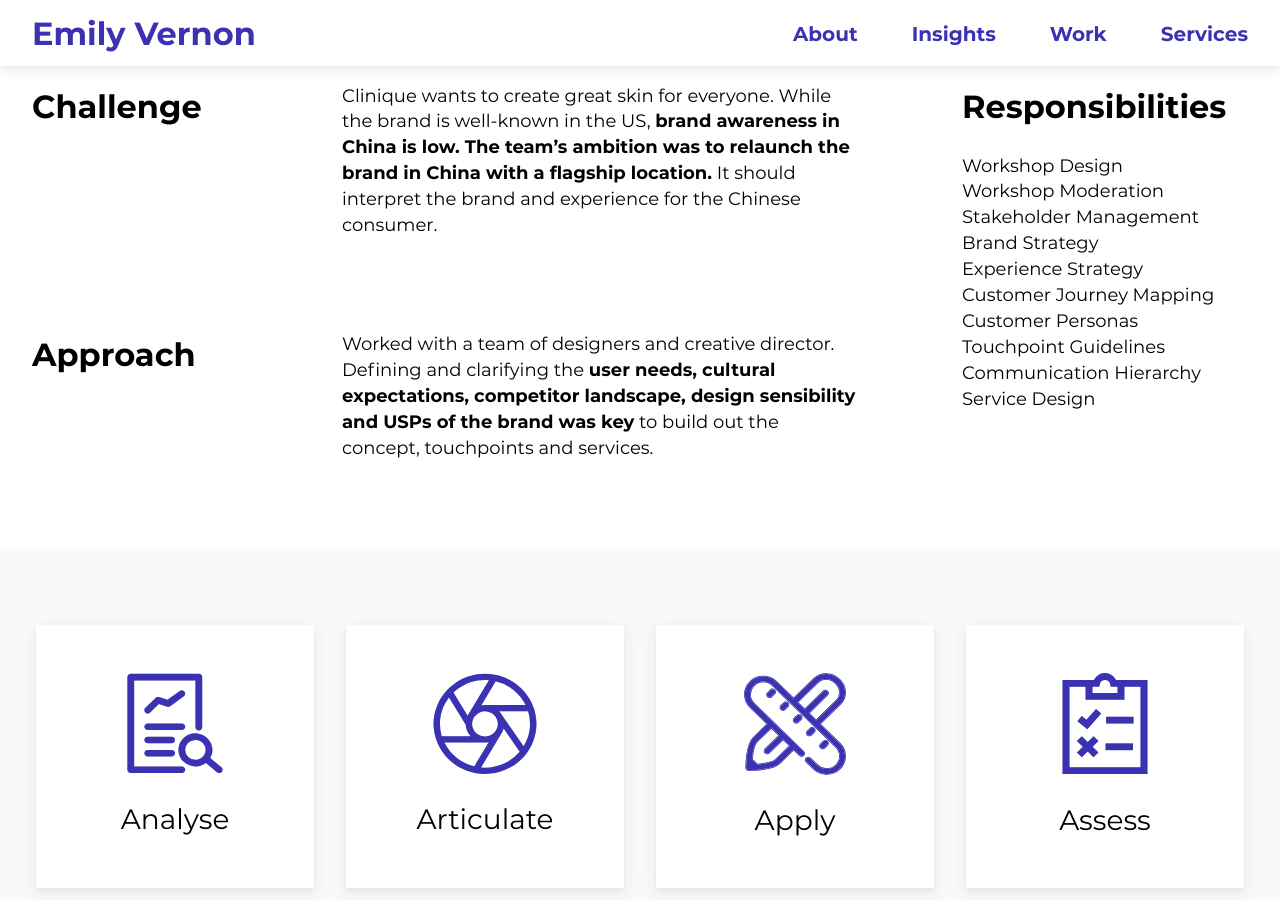
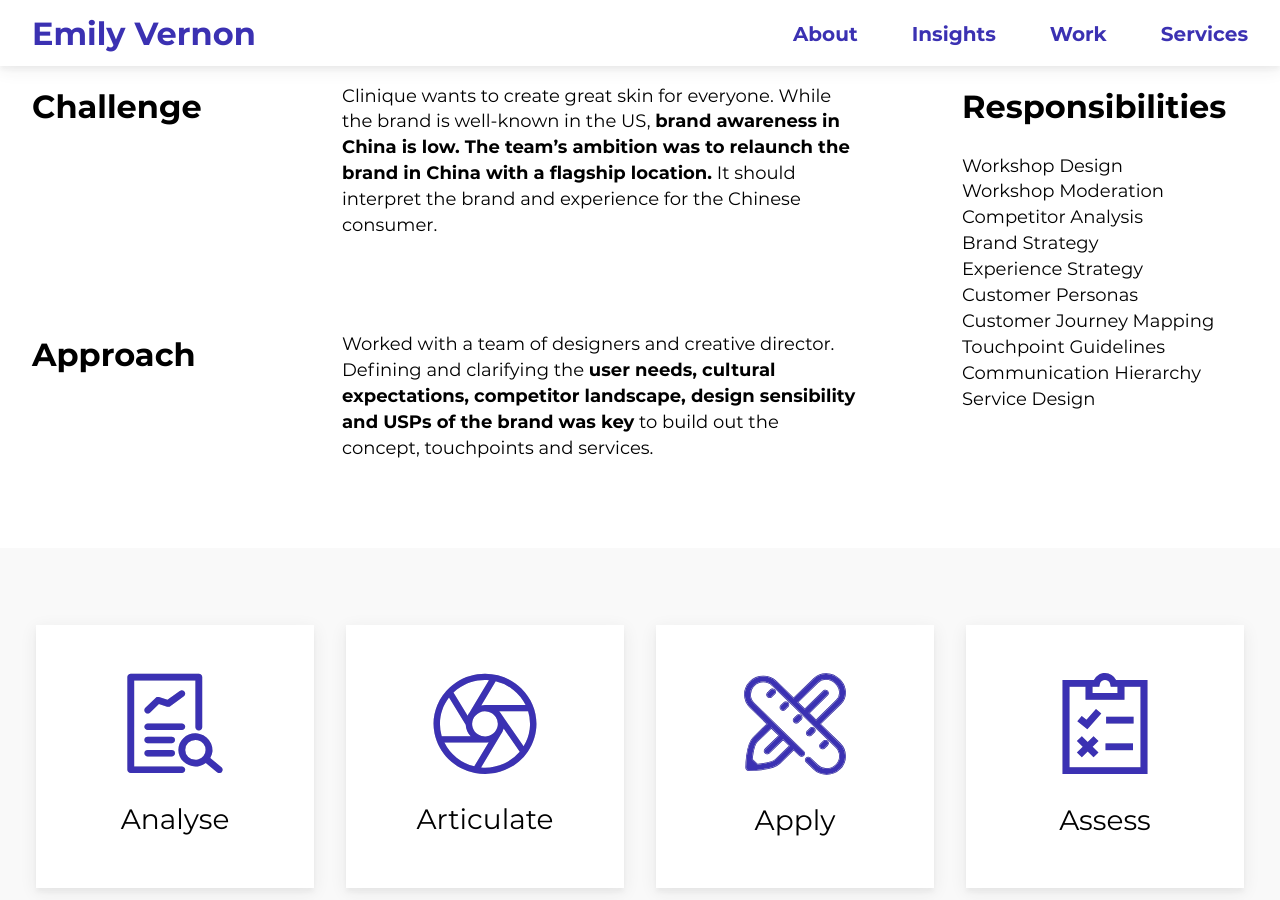
Before and after one commit to emilygv/emilyvernon.com, a Jekyll site: the page built from _casestudies/clinique.md, in a window 1280 px wide and 900 px high, scrolled down 837 px. Built offline with Jekyll 4.4.1, drawn with Linux system fonts in a browser that asks for light colours.

Commit message:
Update clinique.md

```diff
--- a/_casestudies/clinique.md
+++ b/_casestudies/clinique.md
@@ -9,7 +9,7 @@ image: /assets/images/casestudies/clinique/clinique_hero_image.jpg
 thumbnail: /assets/images/casestudies/clinique/clinique_thumbnail.jpg
 challange: "Clinique wants to create great skin for everyone. While the brand is well-known in the US, **brand awareness in China is low. The team’s ambition was to relaunch the brand in China with a flagship location.** It should interpret the brand and experience for the Chinese consumer."
 approach: "Worked with a team of designers and creative director. Defining and clarifying the **user needs, cultural expectations, competitor landscape, design sensibility and USPs of the brand was key** to build out the concept, touchpoints and services."
-responsibilities: [Workshop Design, Workshop Moderation, Stakeholder Management, Brand Strategy, Experience Strategy, Customer Journey Mapping, Customer Personas, Touchpoint Guidelines, Communication Hierarchy, Service Design]
+responsibilities: [Workshop Design, Workshop Moderation, Competitor Analysis, Brand Strategy, Experience Strategy, Customer Personas, Customer Journey Mapping, Touchpoint Guidelines, Communication Hierarchy, Service Design]
 ---
 
 {% include info-highlight.html content=info-highlight %}
```
